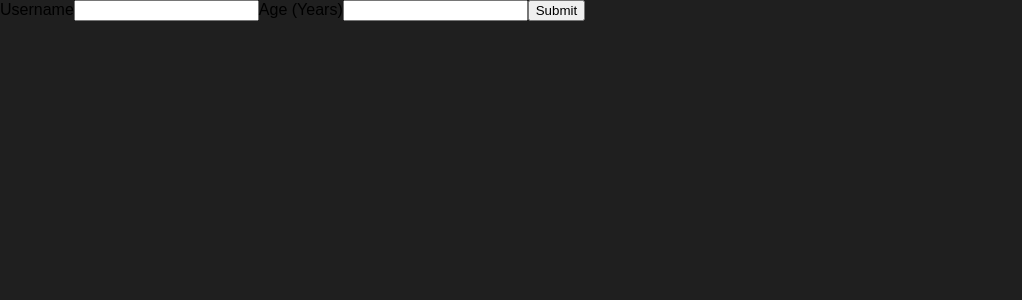
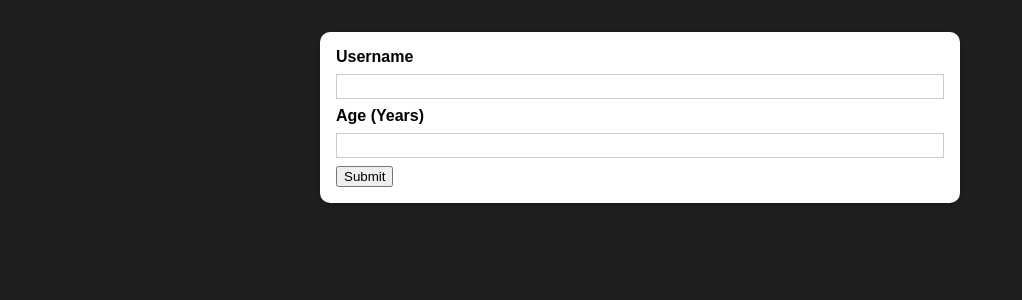
Before and after one commit to impruthvi/React-Form, a React (Create React App) app: page / in a window 1280 px wide. Shown: the top 300 px of the page, without its empty margins (0-1022 px from the left). Built offline with nearby package versions, Linux system fonts and the light colour scheme.

Commit message:
Created a card components

```diff
--- /dev/null
+++ b/src/components/UI/Card.js
@@ -0,0 +1,10 @@
+import React from 'react';
+import classes from './Card.module.css';
+
+const Card = (props) => {
+    return(<div className={`${classes.card} ${props.className}`}>{props.children}</div>);
+
+}
+
+
+export default Card;
--- /dev/null
+++ b/src/components/UI/Card.module.css
@@ -0,0 +1,5 @@
+.card{
+    background: white;
+    box-shadow: 0 2px 8px rgba(0,0,0,0.26);
+    border-radius:10px;
+}
--- a/src/components/Users/AddUser.js
+++ b/src/components/Users/AddUser.js
@@ -1,11 +1,13 @@
 import React from "react";
+import Card from "../UI/Card";
+import classes from './AddUser.module.css'
 
-const AddUser = (props)=>{
-
-    const adduserHandler = (event) =>{
+const AddUser = (props) => {
+  const adduserHandler = (event) => {
     event.preventDefault();
-    }
-    return(
+  };
+  return (
+    <Card className={classes.input}>
       <form onSubmit={adduserHandler}>
         <label htmlFor="username">Username</label>
         <input type="text" name="username" id="" />
@@ -13,6 +15,7 @@
         <input type="number" name="age" id="" />
         <button type="submit">Submit</button>
       </form>
+    </Card>
   );
 };
 
--- /dev/null
+++ b/src/components/Users/AddUser.module.css
@@ -0,0 +1,26 @@
+.input {
+    margin: 2rem auto;
+    padding: 1rem;
+    width: 90%;
+    max-width: 40rem;
+  }
+
+  .input label {
+    display: block;
+    font-weight: bold;
+    margin-bottom: 0.5rem;
+  }
+
+  .input input {
+    font: inherit;
+    display: block;
+    width: 100%;
+    border: 1px solid #ccc;
+    padding: 0.15rem;
+    margin-bottom: 0.5rem;
+  }
+
+  .input input:focus {
+    outline: none;
+    border-color: #4f005f;
+  }
```
Lines whose indentation alone changed are shown as unchanged.
